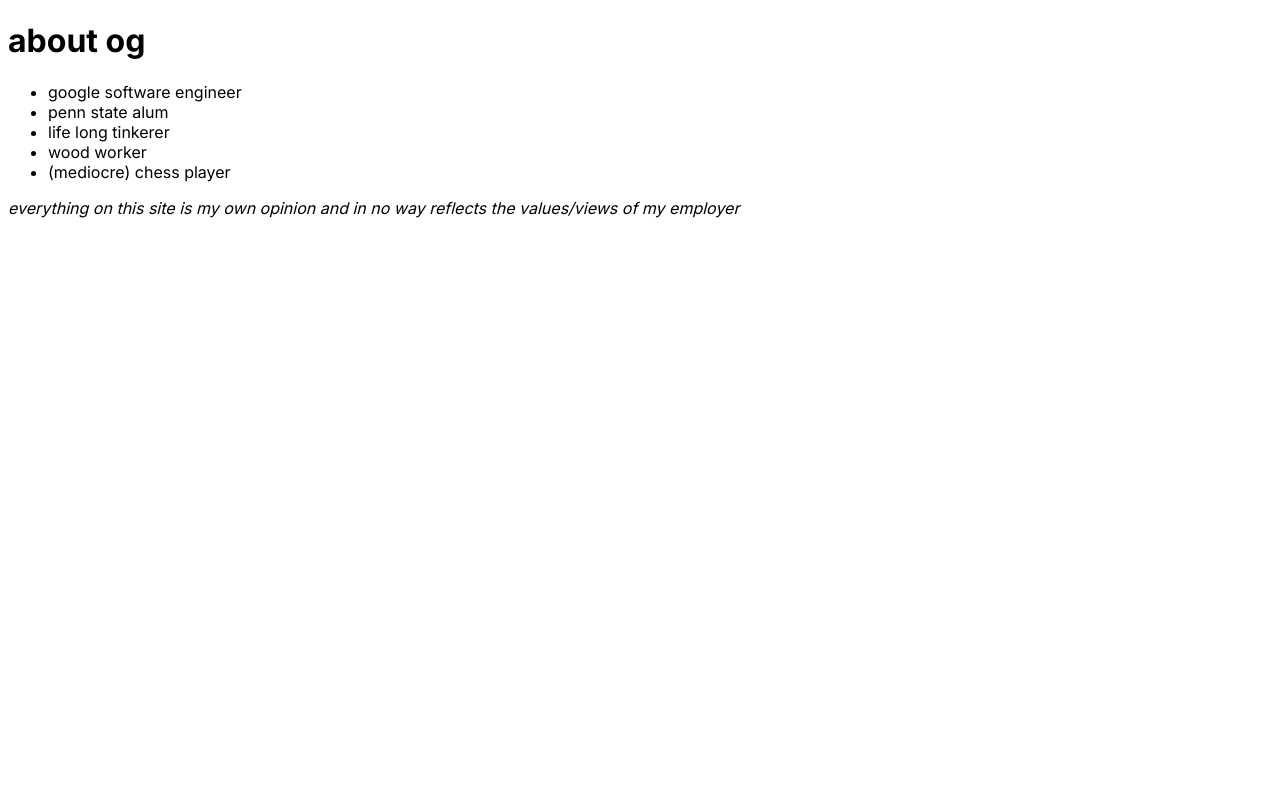
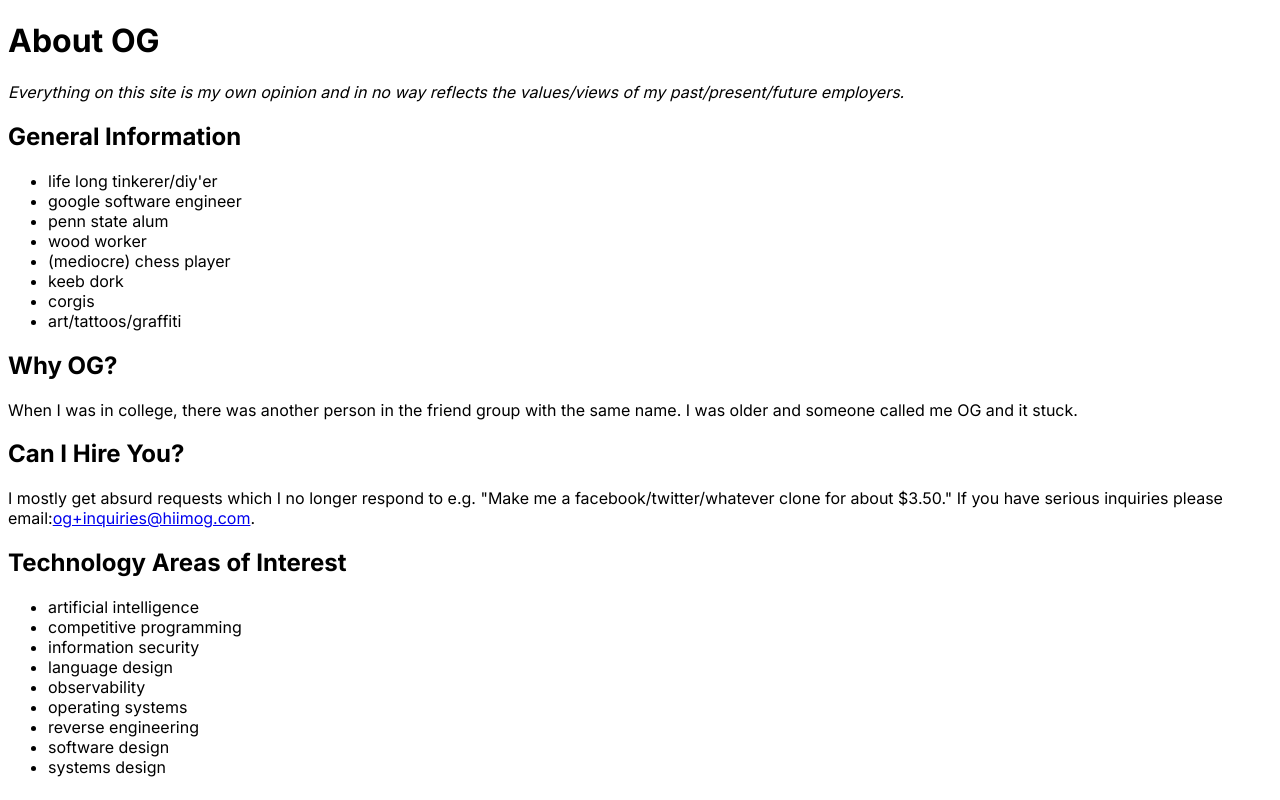
Before and after one commit to hiimog/hiimog.com, a Next.js app in the folder hiimog/: page /about in a window 1280 px wide. Built offline with nearby package versions, Linux system fonts and the light colour scheme.

Commit message:
Add additional information to about page

```diff
--- a/hiimog/src/app/about/page.tsx
+++ b/hiimog/src/app/about/page.tsx
@@ -1,18 +1,45 @@
 export default function () {
   return (
     <>
-      <h1>about og</h1>
+      <h1>About OG</h1>
+      <em>
+        Everything on this site is my own opinion and in no way reflects the values/views of my
+        past/present/future employers.
+      </em>
+      <h2>General Information</h2>
       <ul>
+        <li>life long tinkerer/diy'er</li>
         <li>google software engineer</li>
         <li>penn state alum</li>
-        <li>life long tinkerer</li>
         <li>wood worker</li>
         <li>(mediocre) chess player</li>
+        <li>keeb dork</li>
+        <li>corgis</li>
+        <li>art/tattoos/graffiti</li>
       </ul>
-      <em>
-        everything on this site is my own opinion and in no way reflects the
-        values/views of my employer
-      </em>
+      <h2>Why OG?</h2>
+      <p>
+        When I was in college, there was another person in the friend group with the same name. I was
+        older and someone called me OG and it stuck.
+      </p>
+      <h2>Can I Hire You?</h2>
+      <p>
+        I mostly get absurd requests which I no longer respond to e.g. "Make me a
+        facebook/twitter/whatever clone for about $3.50." If you have serious inquiries please email:
+        <a href="mailto:og+inquiries@hiimog.com">og+inquiries@hiimog.com</a>.
+      </p>
+      <h2>Technology Areas of Interest</h2>
+      <ul>
+        <li>artificial intelligence</li>
+        <li>competitive programming</li>
+        <li>information security</li>
+        <li>language design</li>
+        <li>observability</li>
+        <li>operating systems</li>
+        <li>reverse engineering</li>
+        <li>software design</li>
+        <li>systems design</li>
+      </ul>
     </>
   );
 }
```
